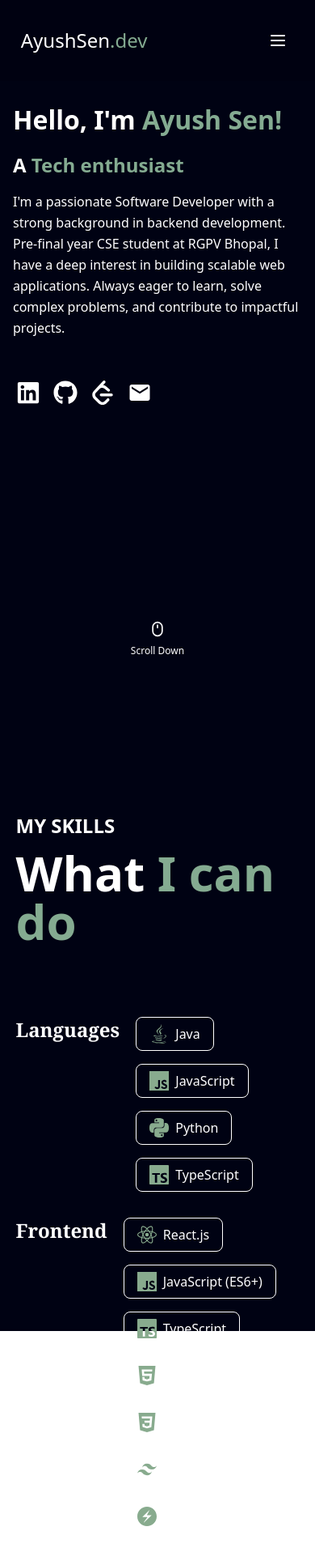
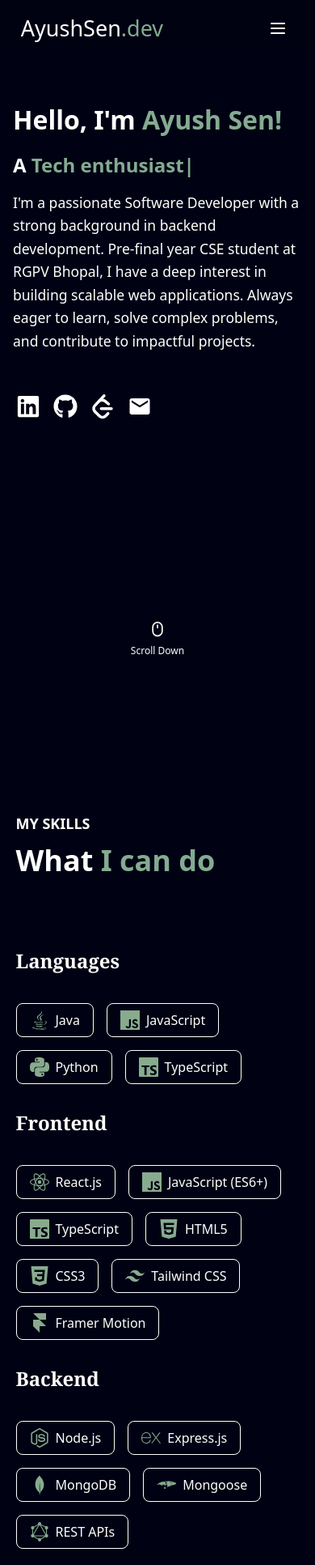
Before and after one commit to ayushsen07/my-portfolio, a React (Vite) app: page / in a window 390 px wide. Shown: the top 1933 px of the page at 81% size. Built offline with nearby package versions, Linux system fonts and the light colour scheme.

Commit message:
add responsiveness in skills and educarion section

```diff
--- a/src/App.jsx
+++ b/src/App.jsx
@@ -15,8 +15,8 @@
     <Nav/>
     <Home/>
     <MySkills/>
-    {/* <Education/>
-    <MyProjects/>
+     <Education/>
+     {/* <MyProjects/>
     <MyInvolvement/>
     <Contact/> */}
     </>
--- a/src/components/Education.jsx
+++ b/src/components/Education.jsx
@@ -6,16 +6,16 @@
 
 function Education() {
     return (
-        <div className='bg-[#000213] h-[600px]'>
+        <div className='bg-[#000213] w-[100%] pt-[150px] pb-[50px]'>
             <div className='w-[90%] m-auto h-[80%] flex flex-col justify-around'>
                 <motion.div variants={fadeInTopVariant}
                             initial="hidden"
                             whileInView="visible" >
-                    <h3 className="text-2xl font-bold text-white  pb-3">MY EDUCATION</h3>
-                    <h1 className="text-6xl font-bold text-white pb-14">Where <span className="text-[#84AB91]">I'm Learning</span></h1>
+                    <h3 className="sm:text-2xl text-[18px] font-bold text-white  pb-3">MY EDUCATION</h3>
+                    <h1 className="sm:text-6xl text-4xl font-bold text-white pb-14">Where <span className="text-[#84AB91]">I'm Learning</span></h1>
                 </motion.div>
 
-                <div className='flex gap-10'>
+                <div className='flex gap-10 flex-col md:flex-row  justify-between items-center'>
                     {/* image section on the right side   */}
                     <motion.div className='' variants={fadeInLeftVariant}
                                 initial="hidden"
@@ -26,7 +26,7 @@
                     <motion.div className='pt-6' variants={fadeInRightVariant}
                                 initial="hidden"
                                 whileInView="visible">
-                        <h1 className='text-white text-3xl font-serif font-semibold pb-3'>RGPV University</h1>
+                        <h1 className='text-white sm:text-4xl text-3xl font-serif font-semibold pb-3'>RGPV University</h1>
                         <h3 className='text-white font-semibold text-2xl pb-1'>Bachlore's of Technology in Computer Science</h3>
                         <p className='text-white font-semibold text-2xl pb-1'>August 2022 - May 2026</p>
                         <dl className=" space-y-2">
--- a/src/components/Home.jsx
+++ b/src/components/Home.jsx
@@ -13,7 +13,7 @@
     return (
         <>
             {/* Home Page */}
-            <div id='home' className='relative min-h-screen w-full lg:w-[100vw] bg-[#000213] flex flex-col justify-between pt-[100px] px-4 overflow-x-hidden'>
+            <div id='home' className='relative min-h-screen w-full bg-[#000213] flex flex-col justify-between pt-[100px] px-4 overflow-hidden'>
                 {/* Main Content Section */}
                 <div className='w-full max-w-screen-xl mx-auto flex flex-col md:flex-row justify-between items-center'>
                     {/* Left Section */}
@@ -42,7 +42,7 @@
                         </h2>
 
                         {/* Paragraph - Adjusted Width */}
-                        <p className='text-base sm:text-lg text-white leading-relaxed'>
+                        <p className='text-base text-[17.5px] sm:text-lg text-white leading-relaxed'>
                             I'm a passionate Software Developer with a strong background in backend development.
                             Pre-final year CSE student at RGPV Bhopal, I have a deep interest in building scalable web applications.
                             Always eager to learn, solve complex problems, and contribute to impactful projects.
--- a/src/components/MySkills.jsx
+++ b/src/components/MySkills.jsx
@@ -23,7 +23,7 @@
       { name: "HTML5", icon: <SiHtml5 /> },
       { name: "CSS3", icon: <SiCss3 /> },
       { name: "Tailwind CSS", icon: <SiTailwindcss /> },
-      { name: "Chakra UI", icon: <SiChakraui /> },
+      { name: "Framer Motion", icon: <SiFramer /> },
 
     ],
   },
@@ -54,17 +54,17 @@
 
 const MySkills = () => {
   return (
-    <section id="skills" className="bg-[#000213] w-full h-[800px]">
+    <section id="skills" className="bg-[#000213] w-full overflow-hidden pt-40 pb-[40px]">
 
-      <div className="w-[90%] mx-auto">
+      <div className="w-[90%] m-auto">
         {/* heading of the page */}
-        <div className="pt-40 ">
-          <motion.h3 className="text-2xl font-bold text-white  pb-3"
+        <div className="">
+          <motion.h3 className="sm:text-2xl text-[18px] font-bold text-white  pb-3"
             variants={fadeInTopVariant}
             initial="hidden"
             whileInView="visible"
           >MY SKILLS</motion.h3>
-          <motion.h1 className="text-6xl font-bold text-white pb-14"
+          <motion.h1 className="sm:text-6xl text-4xl font-bold text-white pb-14"
             variants={fadeInTopVariant}
             initial="hidden"
             whileInView="visible"
@@ -74,7 +74,7 @@
         {/* skills section  */}
         <div>
           {skills.map((skill, index) => (
-            <motion.div key={index} className=" flex mt-8 gap-5 " variants={fadeInLeftVariant}
+            <motion.div key={index} className=" flex flex-wrap mt-8 gap-5 " variants={fadeInLeftVariant}
               initial="hidden"
               whileInView="visible" >
               <div className="" >
--- a/src/components/Nav.jsx
+++ b/src/components/Nav.jsx
@@ -56,12 +56,12 @@
         scrolled ? 'shadow-lg bg-black' : ''
       }`}
     >
-      <div className="max-w-[95%] mx-auto px-4 sm:px-6 w-full">
-        <nav className="flex items-center justify-between h-[100px] w-full">
+      <div className="max-w-[95%] mx-auto px-4 sm:px-6">
+        <nav className="flex items-center justify-between h-[70px] sm:h-[100px] w-ful">
           {/* Logo Section */}
           <div className="flex-shrink-0">
             <a href="#home" className="block">
-              <h1 className="text-white text-2xl sm:text-3xl">
+              <h1 className="text-white text-[27px] sm:text-3xl">
                 AyushSen<span className="text-[#84AB91]">.dev</span>
               </h1>
             </a>
```
